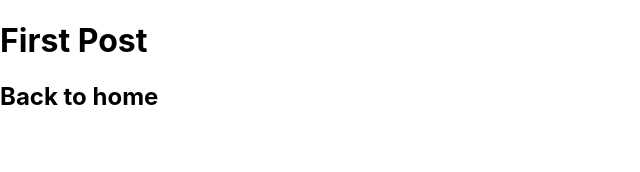
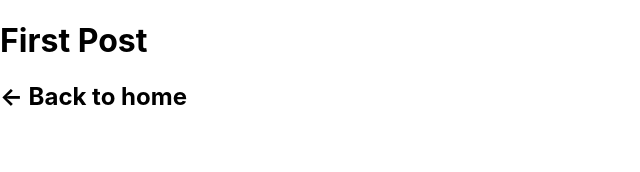
Before and after one commit to Shazammon/nextjs-blog, a Next.js app: page /posts/first-post in a window 1280 px wide. Shown: the top 172 px of the page, without its empty margins (0-640 px from the left). Built offline with nearby package versions, Linux system fonts and the light colour scheme.

Commit message:
added profile image and updated first blog page

```diff
--- a/pages/posts/first-post.js
+++ b/pages/posts/first-post.js
@@ -1,11 +1,15 @@
 import Link from 'next/link';
+import Head from 'next/head';
 
 export default function FirstPost() {
     return (
       <>
+        <Head>
+          <title>First Post</title>
+        </Head>
         <h1>First Post</h1>
         <h2>
-        <Link href="/">Back to home</Link>
+          <Link href="/">← Back to home</Link>
         </h2>
       </>
     );
```
Also changed, not shown: public/vercel.svg (deleted), 1 other file (tests, documents, lock files or other folders). Lines whose indentation alone changed are shown as unchanged.
